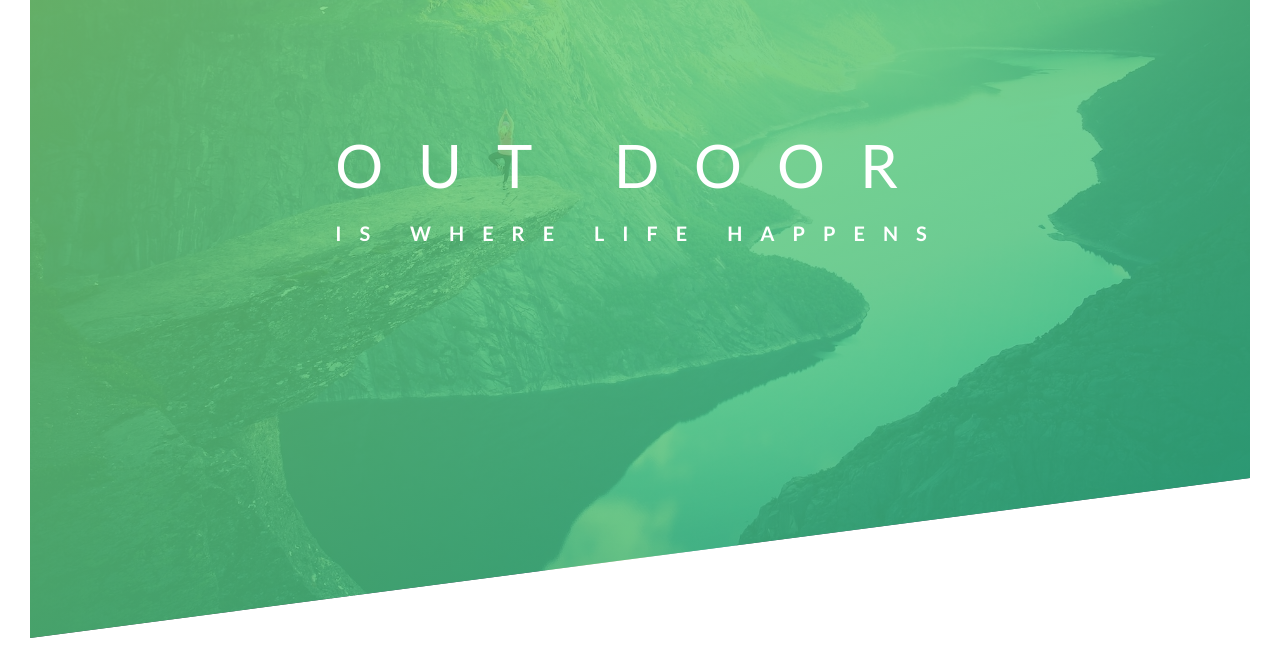
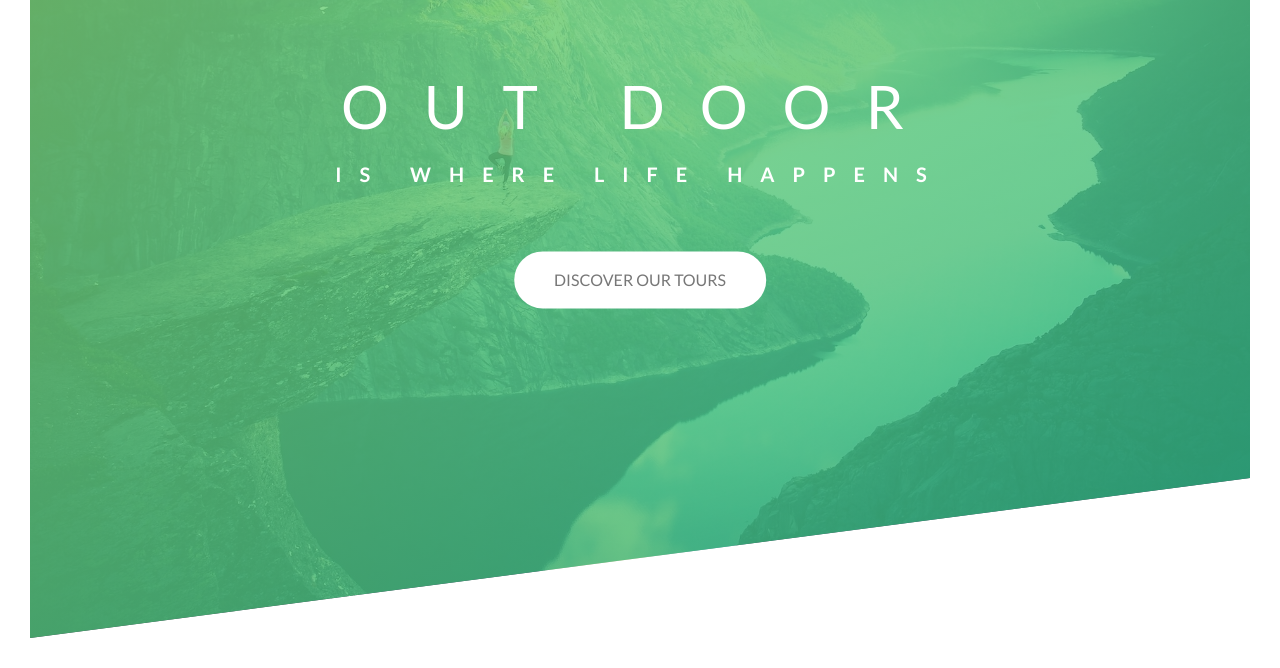
Before and after one commit to siddheshkand/Advance_Css, a plain HTML site: page index.html in a window 1280 px wide. Shown: the part 152-820 px from the top of the page. Drawn offline with Linux system fonts and the light colour scheme.

Commit message:
header section 3 with button animation

```diff
--- a/css/style.css
+++ b/css/style.css
@@ -60,6 +60,7 @@ body {
     top: 40%; /*to get the center*/
     left: 50%; /*to get the center*/
     transform: translate(-50%, -50%); /*to move the box element*/
+    text-align: center;
 }
 
 /*heading primary*/
@@ -69,6 +70,7 @@ body {
     /* to fix animation */
     /* this make back side to element hidden say when we rotate it or move it*/
     backface-visibility: hidden;
+    margin-bottom: 60px;
 }
 
 .heading-primary-main {
@@ -121,3 +123,31 @@ body {
         transform: translate(0);
     }
 }
+
+/*:<pseudeo class> it si a special state of element */
+.btn:link, .btn:visited {
+    text-transform: uppercase;
+    text-decoration: none;
+    padding: 15px 40px;
+    display: inline-block;
+    border-radius: 100px;
+
+    /*For transition to work it must be set on parent element*/
+    transition: all .2s;
+}
+
+.btn:hover {
+    transform: translateY(-3px);
+    box-shadow: 0 10px 20px rgba(0, 0, 0, .2);
+}
+
+.btn:active {
+    transform: translate(-1px);
+    box-shadow: 0 5px 10px rgba(0, 0, 0, .2);
+
+}
+
+.btn-white {
+    background-color: white;
+    color: #777;
+}
--- a/index.html
+++ b/index.html
@@ -20,6 +20,9 @@
             <span class="heading-primary-main">Out door</span>
             <span class="heading-primary-sub">is where life happens</span>
         </h1>
+        <a href="#" class="btn btn-white">
+            Discover Our tours
+        </a>
     </div>
 </header>
 </body>
```
